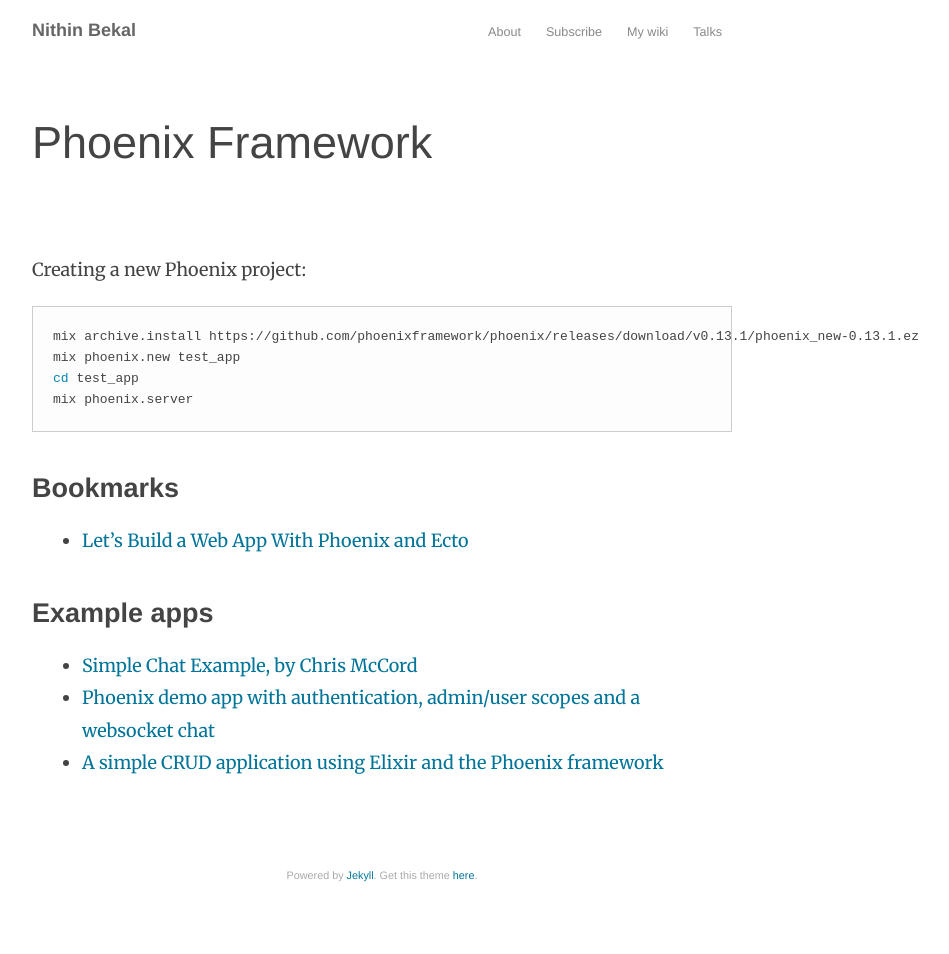
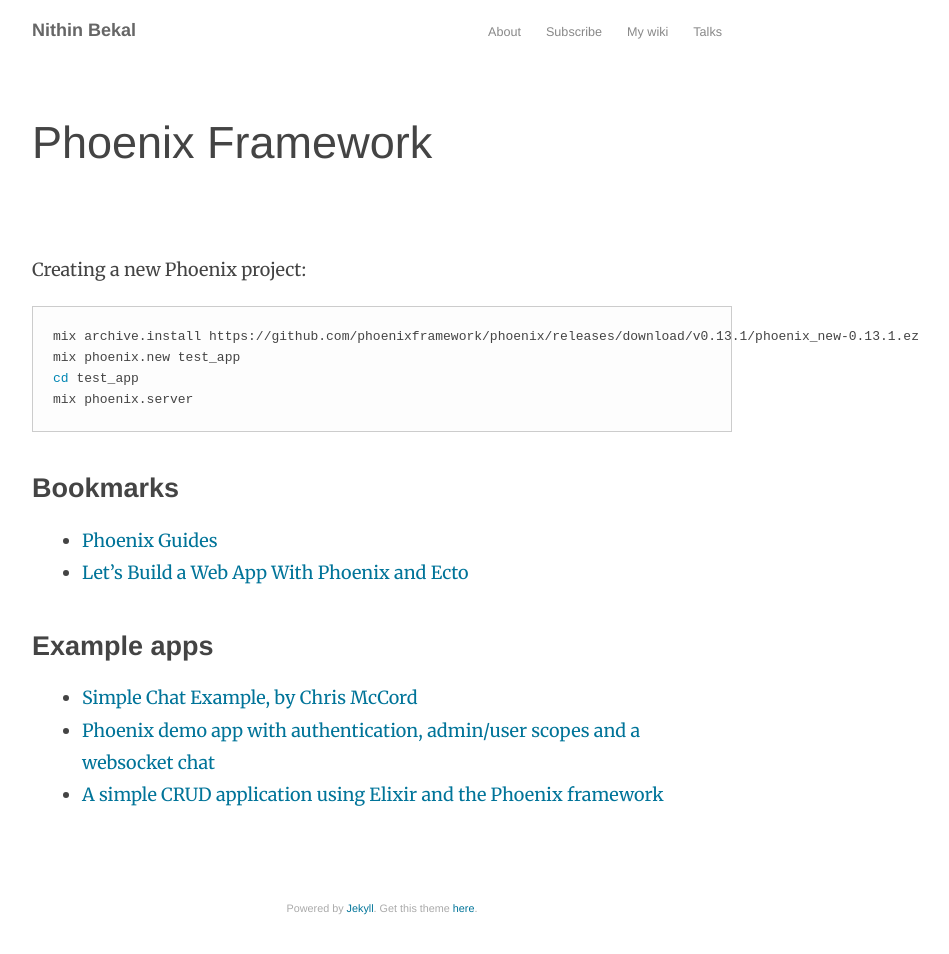
Before and after one commit to nithinbekal/nithinbekal.github.io, a Jekyll site: the page built from notes/phoenix.md, in a window 1280 px wide. Shown: the whole page, without its empty margins (258-1207 px from the left). Built offline with Jekyll 4.4.1, drawn with Linux system fonts in a browser that asks for light colours; before the commit the page ends 921 px from its top, so only the background shows below that.

Commit message:
Add phoenix guides link

```diff
--- a/notes/phoenix.md
+++ b/notes/phoenix.md
@@ -14,6 +14,7 @@
 
 ## Bookmarks
 
+* [Phoenix Guides](https://github.com/phoenixframework/phoenix_guides)
 * [Let's Build a Web App With Phoenix and Ecto](http://www.elixirdose.com/post/elixirdose_intro_to_phoenix)
 
 ## Example apps
```
